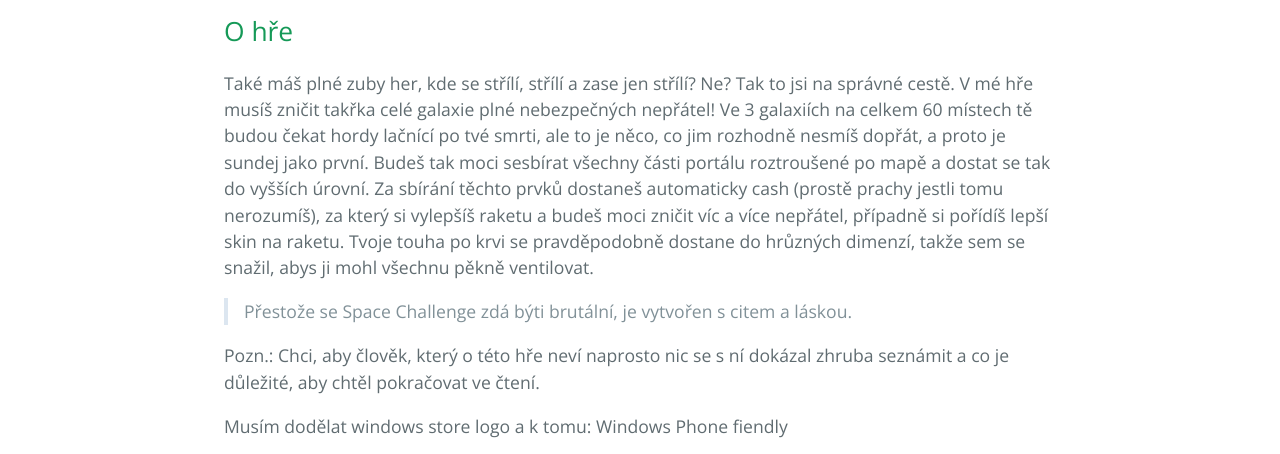
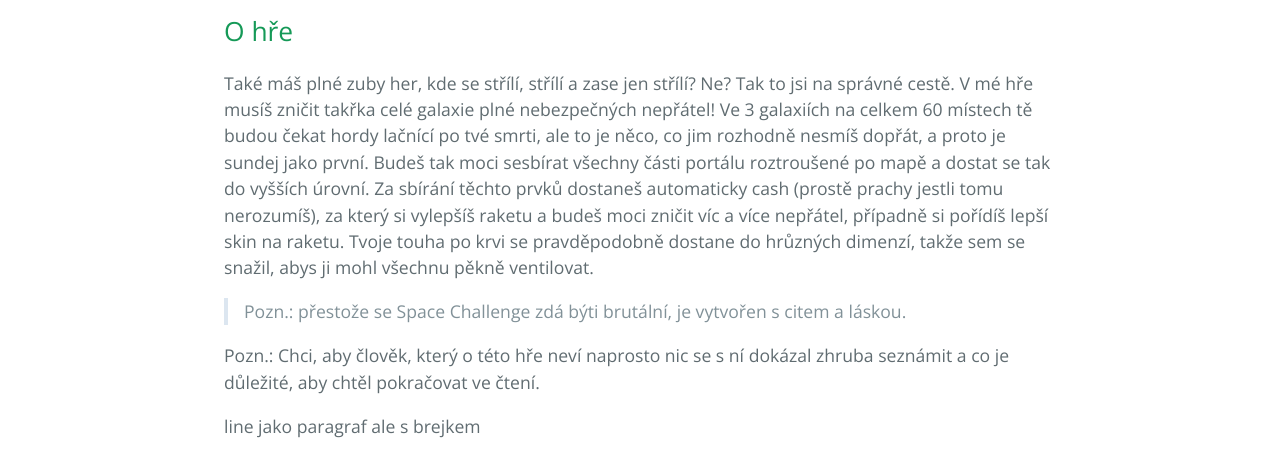
Before and after one commit to SindelarPetr/Space-Challenge, a plain HTML site: page index.html in a window 1280 px wide. Shown: the part 487-941 px from the top of the page. Drawn offline with nearby package versions, Linux system fonts and the light colour scheme.

```diff
--- a/index.html
+++ b/index.html
@@ -28,10 +28,12 @@
 <p>Také máš plné zuby her, kde se střílí, střílí a zase jen střílí? Ne? Tak to jsi na správné cestě. V mé hře musíš zničit takřka celé galaxie plné nebezpečných nepřátel! Ve 3 galaxiích na celkem 60 místech tě budou čekat hordy lačnící po tvé smrti, ale to je něco, co jim rozhodně nesmíš dopřát, a proto je sundej jako první. Budeš tak moci sesbírat všechny části portálu roztroušené po mapě a dostat se tak do vyšších úrovní. Za sbírání těchto prvků dostaneš automaticky cash (prostě prachy jestli tomu nerozumíš), za který si vylepšíš raketu a budeš moci zničit víc a více nepřátel, případně si pořídíš lepší skin na raketu. Tvoje touha po krvi se pravděpodobně dostane do hrůzných dimenzí, takže sem se snažil, abys ji mohl všechnu pěkně ventilovat.</p>
 
 <blockquote>
-<p>Přestože se Space Challenge zdá býti brutální, je vytvořen s citem a láskou.</p>
+<p>Pozn.: přestože se Space Challenge zdá býti brutální, je vytvořen s citem a láskou.</p>
 </blockquote>
 
 <p>Pozn.: Chci, aby člověk, který o této hře neví naprosto nic se s ní dokázal zhruba seznámit a co je důležité, aby chtěl pokračovat ve čtení.</p>
+
+<p>line jako paragraf ale s brejkem  </p>
 
 <p>Musím dodělat windows store logo a k tomu: Windows Phone fiendly</p>
 
```
Also changed, not shown: params.json (+1 -1 lines).
